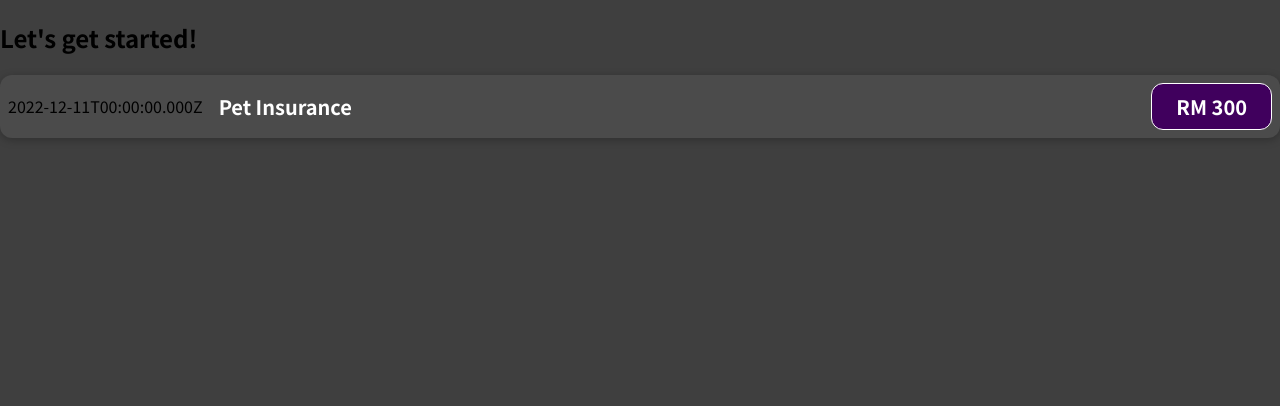
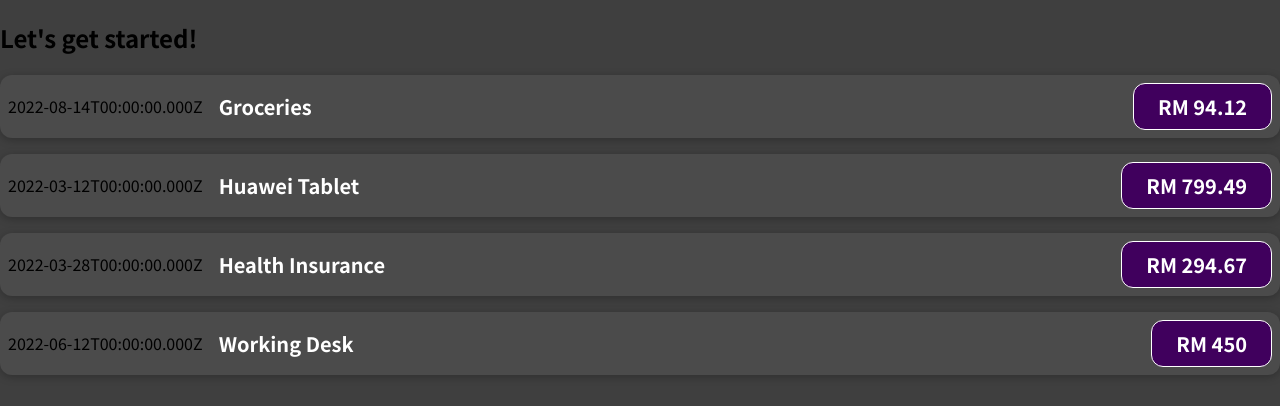
Before and after one commit to pauliand3138/basic-expense-app, a JavaScript app: page / in a window 1280 px wide. Shown: the top 406 px of the page. Built offline with nearby package versions, Linux system fonts and the light colour scheme.

Commit message:
Pass data into ExpenseItem component via props

```diff
--- a/src/App.js
+++ b/src/App.js
@@ -1,12 +1,57 @@
 import ExpenseItem from "./components/ExpenseItem";
 
 function App() {
-  return (
-    <div>
-      <h2>Let's get started!</h2>
-      <ExpenseItem/>
-    </div>
-  );
+    const expenses = [
+        {
+            id: "e1",
+            title: "Groceries",
+            amount: 94.12,
+            date: new Date(2022, 7, 14),
+        },
+        {
+            id: "e2",
+            title: "Huawei Tablet",
+            amount: 799.49,
+            date: new Date(2022, 2, 12),
+        },
+        {
+            id: "e3",
+            title: "Health Insurance",
+            amount: 294.67,
+            date: new Date(2022, 2, 28),
+        },
+        {
+            id: "e4",
+            title: "Working Desk",
+            amount: 450,
+            date: new Date(2022, 5, 12),
+        },
+    ];
+    return (
+        <div>
+            <h2>Let's get started!</h2>
+            <ExpenseItem
+                title={expenses[0].title}
+                amount={expenses[0].amount}
+                date={expenses[0].date}
+            />
+            <ExpenseItem
+                title={expenses[1].title}
+                amount={expenses[1].amount}
+                date={expenses[1].date}
+            />
+            <ExpenseItem
+                title={expenses[2].title}
+                amount={expenses[2].amount}
+                date={expenses[2].date}
+            />
+            <ExpenseItem
+                title={expenses[3].title}
+                amount={expenses[3].amount}
+                date={expenses[3].date}
+            />
+        </div>
+    );
 }
 
 export default App;
--- a/src/components/ExpenseItem.js
+++ b/src/components/ExpenseItem.js
@@ -1,16 +1,16 @@
 import "./ExpenseItem.css";
 
-function ExpenseItem() {
+function ExpenseItem(props) {
     const expenseDate = new Date(2022, 11, 11);
     const expenseTitle = "Pet Insurance";
     const expenseAmount = 300;
 
     return (
         <div className="expense-item">
-            <div>{expenseDate.toISOString()}</div>
+            <div>{props.date.toISOString()}</div>
             <div className="expense-item__description">
-                <h2>{expenseTitle}</h2>
-                <div className="expense-item__price">RM {expenseAmount}</div>
+                <h2>{props.title}</h2>
+                <div className="expense-item__price">RM {props.amount}</div>
             </div>
         </div>
     );
```
Also changed, not shown: 1 other file (tests, documents, lock files or other folders).
